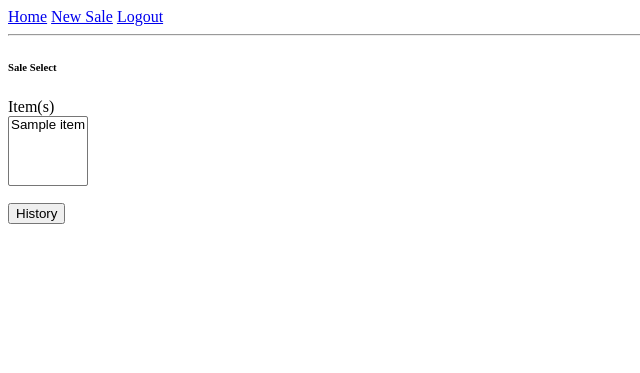
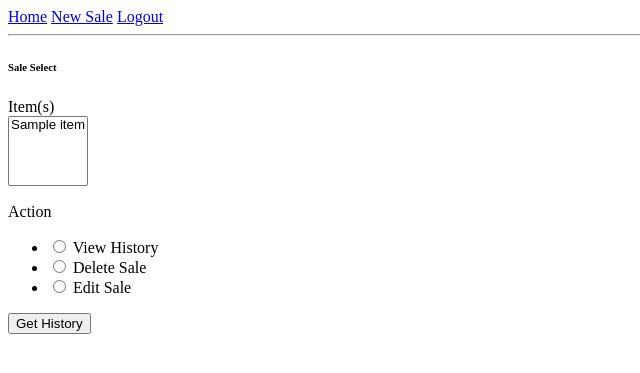
Before and after one commit to ianluria/CS50FinalProject, a Flask app: page /saleHistory in a window 1280 px wide. Shown: the top 373 px of the page, without its empty margins (0-640 px from the left). Run offline with Flask 2, Linux system fonts and the light colour scheme; a user stored in the database is signed in; tables that the repository leaves empty hold one stand-in row (values such as "Sample post").

Commit message:
Adding sale adjust functionality.

```diff
--- a/app/forms.py
+++ b/app/forms.py
@@ -1,5 +1,5 @@
 from flask_wtf import FlaskForm
-from wtforms import StringField, DecimalField, DateField, SubmitField, IntegerField, PasswordField, BooleanField, SelectField, HiddenField, SelectMultipleField
+from wtforms import StringField, DecimalField, DateField, SubmitField, IntegerField, PasswordField, BooleanField, SelectField, HiddenField, SelectMultipleField, RadioField
 from wtforms.validators import ValidationError, DataRequired, Email, EqualTo, Length
 from app.models import User
 
@@ -16,7 +16,12 @@ class SaleForm(FlaskForm):
 
 class SaleSelectForm(FlaskForm):
     items = SelectMultipleField("Item(s)", validators=[DataRequired()])
-    submit = SubmitField("History")
+    action = RadioField("Action", validators=[DataRequired()], choices=[("history","View History"), ("delete","Delete Sale"), ("edit","Edit Sale")])
+    submit = SubmitField("Get History")
+
+class SaleHistoryAdjustForm(FlaskForm):
+    sale = RadioField("Select Sale", validators=[DataRequired()])
+    submit = SubmitField("Action")
 
 class LoginForm(FlaskForm):
     username = StringField("Username", validators=[DataRequired()])
--- a/app/routes.py
+++ b/app/routes.py
@@ -1,6 +1,6 @@
 from flask import render_template, flash, redirect, url_for, request
 from app import app, db
-from app.forms import SaleForm, LoginForm, RegistrationForm, ItemForm, ItemSelectForm, SaleSelectForm
+from app.forms import SaleForm, LoginForm, RegistrationForm, ItemForm, ItemSelectForm, SaleSelectForm, SaleHistoryAdjustForm
 from flask_login import current_user, login_user, logout_user, login_required
 from app.models import User, Sales, Items
 from werkzeug.urls import url_parse
@@ -73,7 +73,16 @@ def saleHistory():
 
         historyList = [element for sublist in historyList for element in sublist]
 
-        return render_template("saleHistory.html", history=historyList, form=form)
+        # Determine how template will be structured depending on which action choice user has made.
+        userAction = form.action.data
+
+        if userAction == "edit" or "delete":
+            adjustSaleHistoryForm = SaleHistoryAdjustForm()
+            adjustSaleChoices = [(sale.id,sale) for sale in historyList]
+            SaleHistoryActionForm.sale.choices = adjustSaleChoices
+            return render_template("saleHistory.html", form=form, adjustForm=adjustSaleHistoryForm, userAction=userAction)
+        else:
+            return render_template("saleHistory.html", history=historyList, form=form)
 
     return render_template("saleHistory.html", form=form)
 
--- a/app/templates/saleHistory.html
+++ b/app/templates/saleHistory.html
@@ -15,6 +15,13 @@
         <span style="color: red;">[{{ error }}]</span>
         {% endfor %}
     </p>
+    <p>
+        {{ form.action.label }}<br>
+        {{ form.action() }}
+        {% for error in form.action.errors %}
+        <span style="color: red;">[{{ error }}]</span>
+        {% endfor %}
+    </p>
     <p>{{ form.submit() }}</p>
 
 </form>
@@ -26,6 +33,19 @@
         <li>{{ sale.itemName }}, {{ sale.date }} {{ sale.price}} {{ sale.quantity }} </li>
     {% endfor %}
     </ul>
+{% elif adjustForm %}
+<table>
+    {% for subfield in adjustForm.sale %}
+    <tr>
+        <td>{{ subfield }}</td>
+        <td>{{ subfield.label }}</td>
+    </tr>
+    {% endfor %} }
+</table>
 {% endif %}
 
+
+
+
+
 {% endblock %}
```
